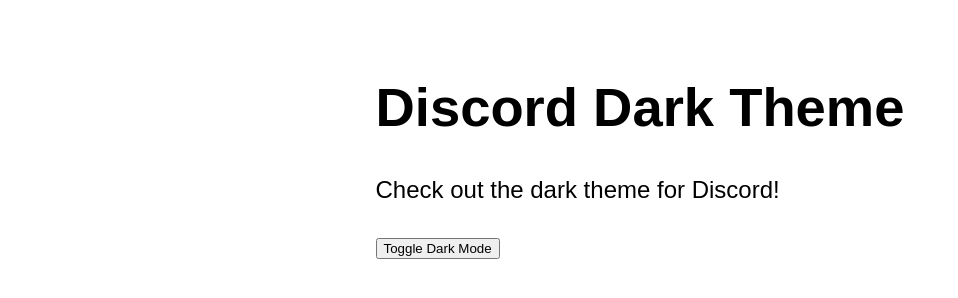
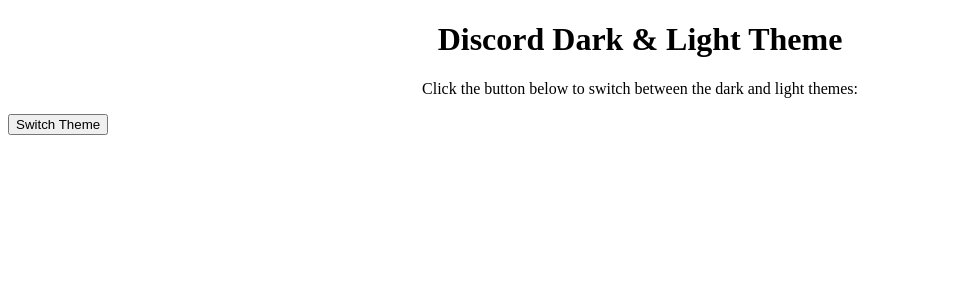
Before and after one commit to peacekeeper09/Discord_Dark_Theme, a plain HTML site: page index.html in a window 1280 px wide. Shown: the whole page, without its empty margins (0-958 px from the left). Drawn offline with Linux system fonts and the light colour scheme.

Commit message:
Update index.html

```diff
--- a/index.html
+++ b/index.html
@@ -1,17 +1,12 @@
 <!DOCTYPE html>
 <html>
-    <head>
-        <title>Discord Dark Theme</title>
-        <link rel="stylesheet" type="text/css" href="style.css">
-
-    </head>
-    <body>
-        <div class="container">
-          <br>
-            <h1>Discord Dark Theme</h1>
-            <p>Check out the dark theme for Discord!</p>
-            <button id="toggle-btn">Toggle Dark Mode</button>
-        </div>
-        <script src="script.js"></script>
-    </body>
+<head>
+  <title>Discord Dark & Light Theme</title>
+</head>
+<body>
+  <div class="discord-logo"></div>
+  <h1 style="text-align: center;">Discord Dark & Light Theme</h1>
+  <p style="text-align: center;">Click the button below to switch between the dark and light themes:</p>
+  <button class="theme-switch" onclick="toggleTheme()">Switch Theme</button>
+</body>
 </html>
```
